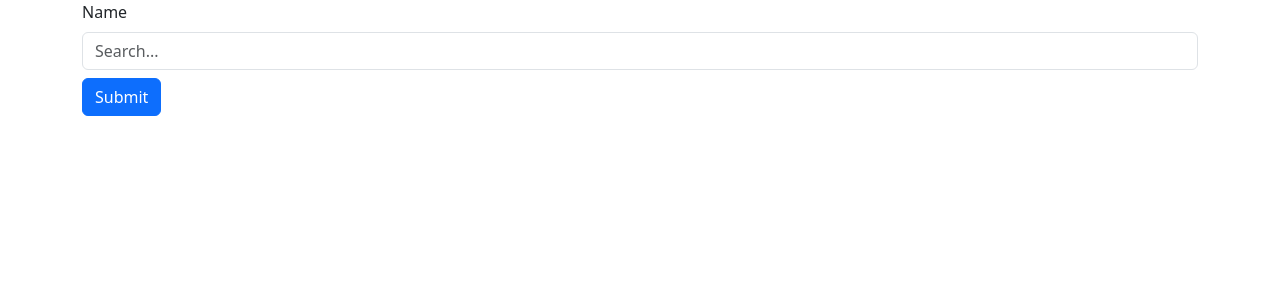
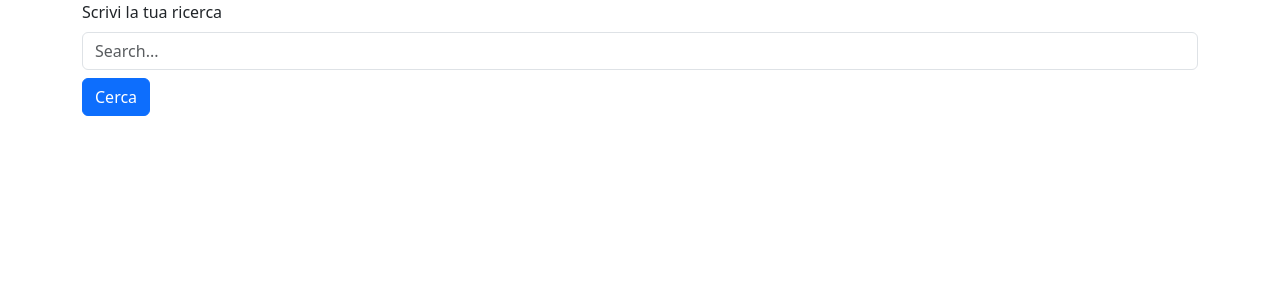
Before and after one commit to dariopalmesi/react-boolflix, a React (Vite) app: page / in a window 1280 px wide. Shown: the top 300 px of the page. Built offline with nearby package versions, Linux system fonts and the light colour scheme.

Commit message:
upgrade bug commit

```diff
--- a/src/components/moviesList.jsx
+++ b/src/components/moviesList.jsx
@@ -1,8 +1,10 @@
-import { movieGlobalContext } from "../contexts/GlobalContext"
+import { useGlobalContext } from "../contexts/GlobalContext";
 
 
 export default function MoviesList() {
-    const [movies, fetchResult] = movieGlobalContext();
+    const { movies } = useGlobalContext();
+
+
     <section className='characters'>
         <div className="container">
             <div className='row row-cols-1 row-cols-md-2 row-cols-lg-3 g-3'>
--- a/src/contexts/GlobalContext.jsx
+++ b/src/contexts/GlobalContext.jsx
@@ -3,9 +3,18 @@ import Flag from "react-world-flags";
 
 const GlobalContext = createContext();
 
-export const GlobalProvider = ({ Children }) => {
+function GlobalContextProvider({ Children }) {
     const [movies, setMovies] = useState({});
     const [searchMovie, setSearchMovie] = useState('');
+
+    const values = {
+        movies,
+        searchMovie,
+        setSearchMovie,
+        fetchResult,
+        handleSearchClick,
+    }
+
 
 
     function fetchResult(query) {
@@ -36,11 +45,11 @@ export const GlobalProvider = ({ Children }) => {
         es: 'es'
     }
     return (
-        <GlobalContext.Provider value={{ movies, setMovies, searchMovie, setSearchMovie }}>
+        <GlobalContext.Provider value={{ values }}>
             <div className="container">
                 <div className="mb-3">
                     <label htmlFor="searchText" className="form-label">
-                        Name
+                        Scrivi la tua ricerca
                     </label>
                     <input
                         type="search"
@@ -57,13 +66,39 @@ export const GlobalProvider = ({ Children }) => {
                         className="btn btn-primary mt-2"
                         onClick={handleSearchClick}
                     >
-                        Submit
+                        Cerca
                     </button>
                 </div>
             </div>
             {Children}
-
+            {/* <section className='characters'>
+                <div className="container">
+                    <div className='row row-cols-1 row-cols-md-2 row-cols-lg-3 g-3'>
+                        {
+                            movies.results ?
+                                movies.results.map(movie => (
+                                    <div className="col" key={movie.id}>
+                                        <div className="card">
+                                            <img src={`https://image.tmdb.org/t/p/w500/${movie.poster_path}`} alt={movie.title} />
+                                            <ul>
+                                                <li><h2>{movie.title}</h2></li>
+                                                <li>{movie.original_title}</li>
+                                                <li><Flag code={nationsFlags[movie.original_language]} style={{ height: 20 }} /></li>
+                                                <li>{movie.vote_average}</li>
+                                            </ul>
+                                        </div>
+                                    </div>
+                                )) :
+                                <p>No result yet</p>
+                        }
+                    </div>
+                </div>
+            </section> */}
         </GlobalContext.Provider>
     )
 }
-export const movieGlobalContext = () => useContext(GlobalContext)
+function useGlobalContext() {
+    return useContext(GlobalContext);
+}
+
+export { GlobalContextProvider, useGlobalContext }
```
Also changed, not shown: src/App.jsx (+3 -4 lines).
